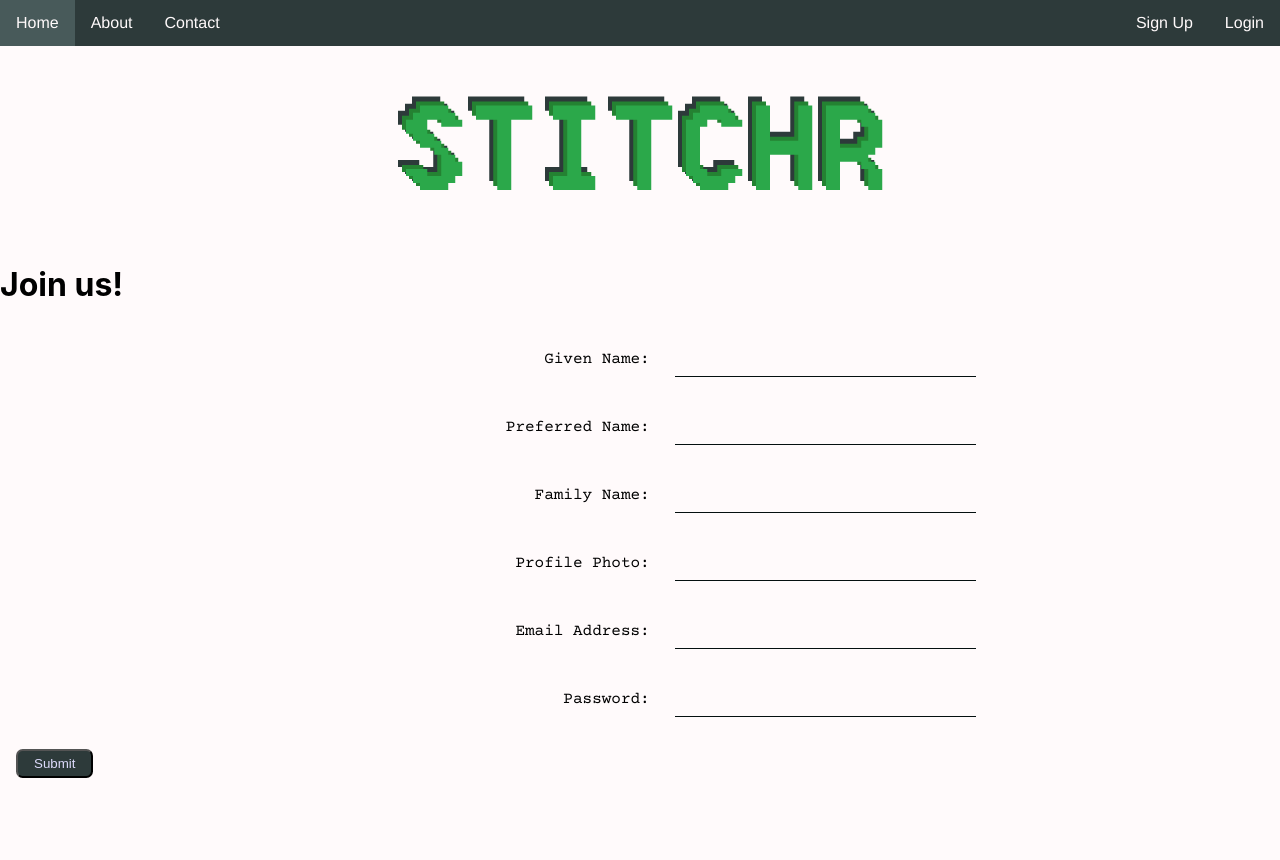
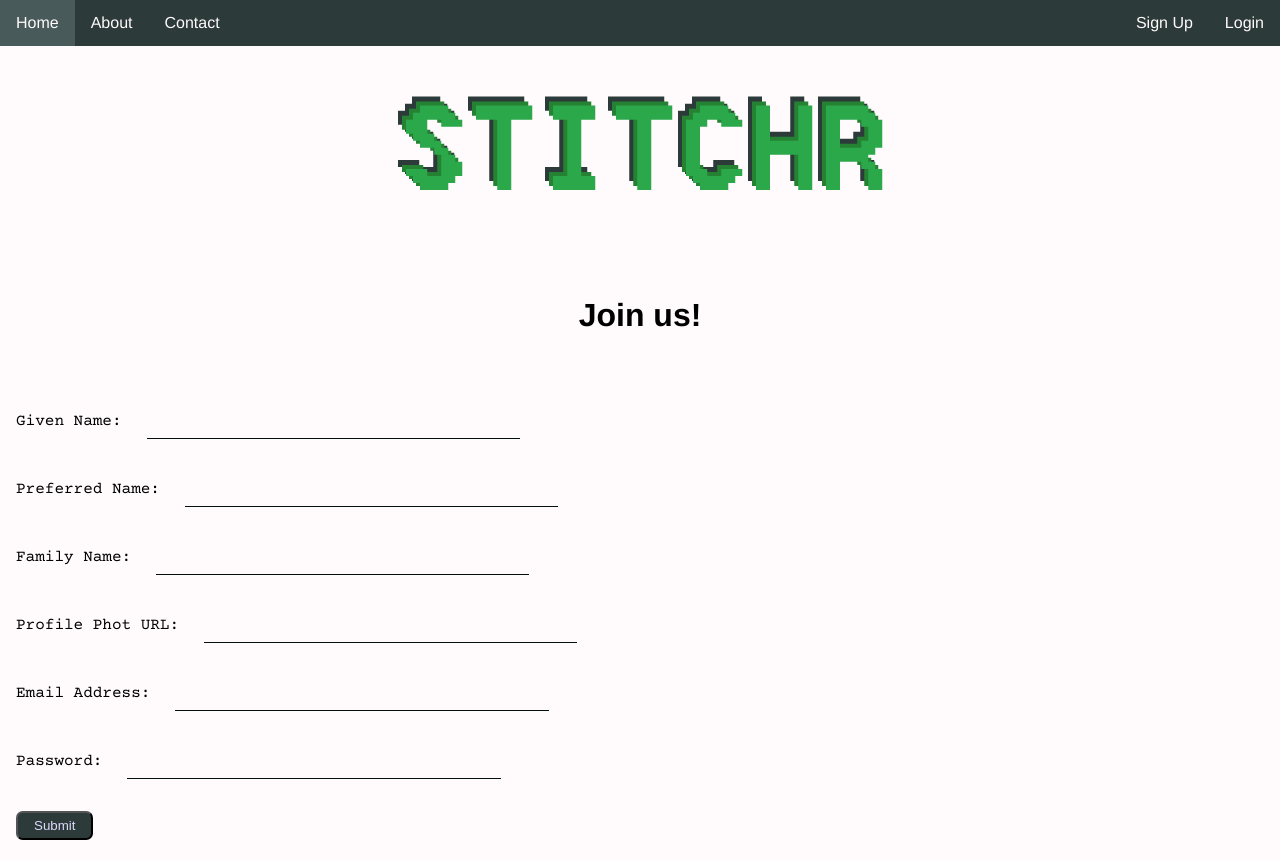
Before and after one commit to gabriellacodes/stitchr_frontend, a React (Create React App) app: page /SignUp in a window 1280 px wide. Before the commit the page ends 800 px from the top, so only its background shows below. Built offline with nearby package versions, Linux system fonts and the light colour scheme.

Commit message:
final update for sign up page css

```diff
--- a/src/components/TextInput/TextInput.css
+++ b/src/components/TextInput/TextInput.css
@@ -4,9 +4,9 @@
     display: flex;
     flex-direction: row;
     align-items: center;
-    justify-content: flex-end;
+    /* justify-content: flex-end; */
     padding: 1em;
-    width: 60em;
+    width: 75em;
     font-family: 'Courier Prime';
 }
 
--- a/src/components/TitleText/TitleText.css
+++ b/src/components/TitleText/TitleText.css
@@ -0,0 +1,6 @@
+.title-text {
+    font-family: Helvetica;
+    font-size: 2em;
+    padding: 1em;
+    text-align: center;
+}
--- a/src/components/TitleText/TitleText.jsx
+++ b/src/components/TitleText/TitleText.jsx
@@ -1,5 +1,5 @@
 import React from 'react'
-// import "./TitleText.css"
+import "./TitleText.css"
 
 function TitleText({ title }) {
     return (
--- a/src/pages/SignUp.jsx
+++ b/src/pages/SignUp.jsx
@@ -86,7 +86,7 @@ function SignUp() {
       <TextInput
         id="profile_photo"
         type="url"
-        label="Profile Photo"
+        label="Profile Phot URL"
         onChange={handleChange}
       />
       <TextInput
```
